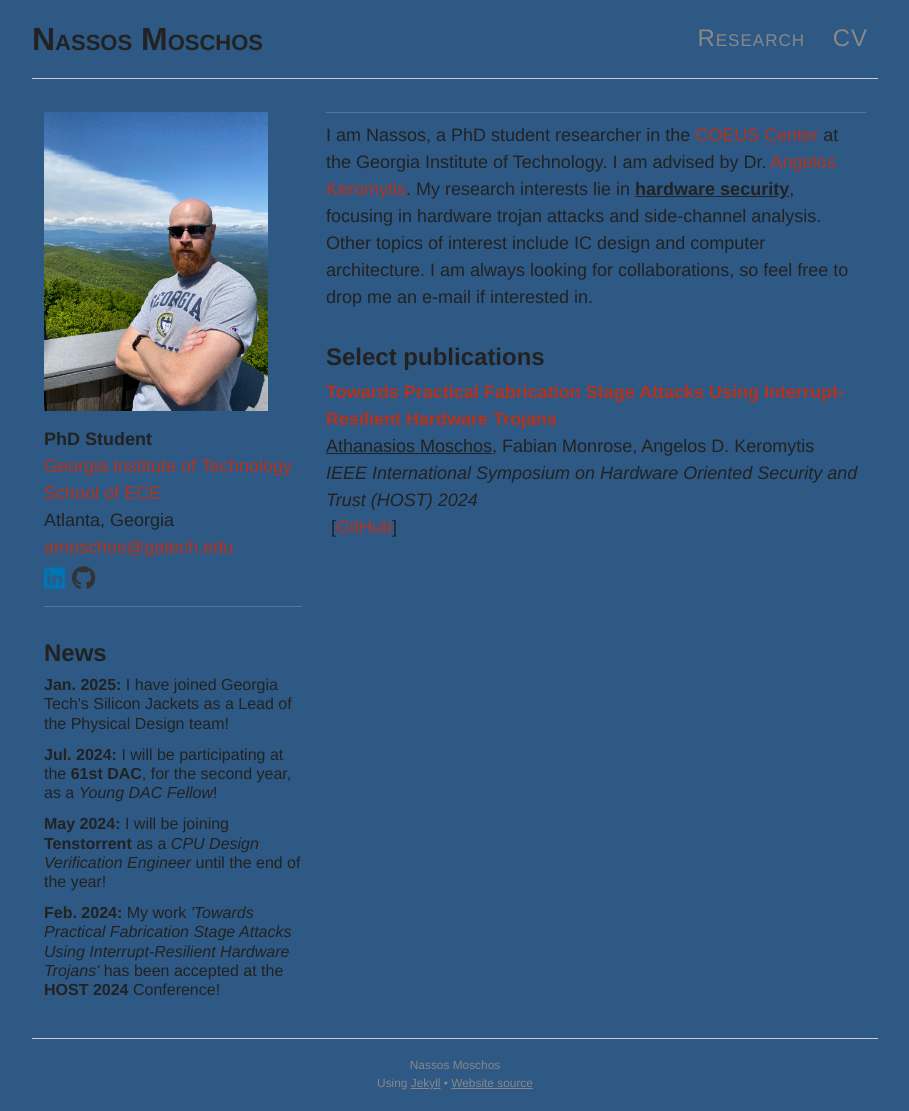
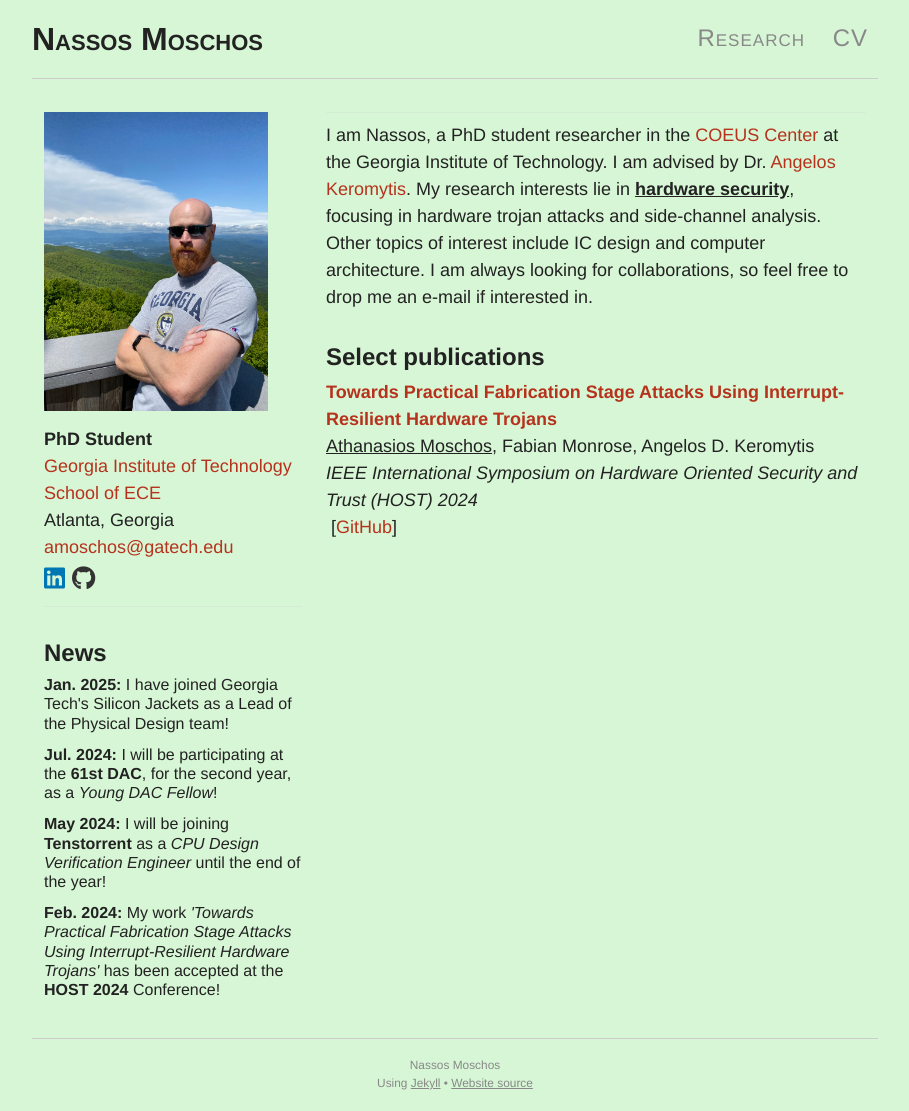
Before and after one commit to 0ena/0ena.github.io, a Jekyll site: the page built from index.md, in a window 1280 px wide. Shown: the whole page, without its empty margins (185-1094 px from the left). Built offline with Jekyll 4.4.1, drawn with Linux system fonts in a browser that asks for light colours; nearby versions of some CDN libraries.

Commit message:
Update main.scss

```diff
--- a/css/main.scss
+++ b/css/main.scss
@@ -21,8 +21,9 @@ $orange:     #ca6c18;
 $red:        #b6321c;
 $cyan_azure: #528AAE;
 $metalic_blue: #2E5984;
+$nyanza: #D7F6D5;
 
-$background:        $metalic_blue;
+$background:        $nyanza;
 $dark-background:   darken($background, 5%);
 $text-color:        $grey-vdark;
 $text-light-color:  $grey;
```
